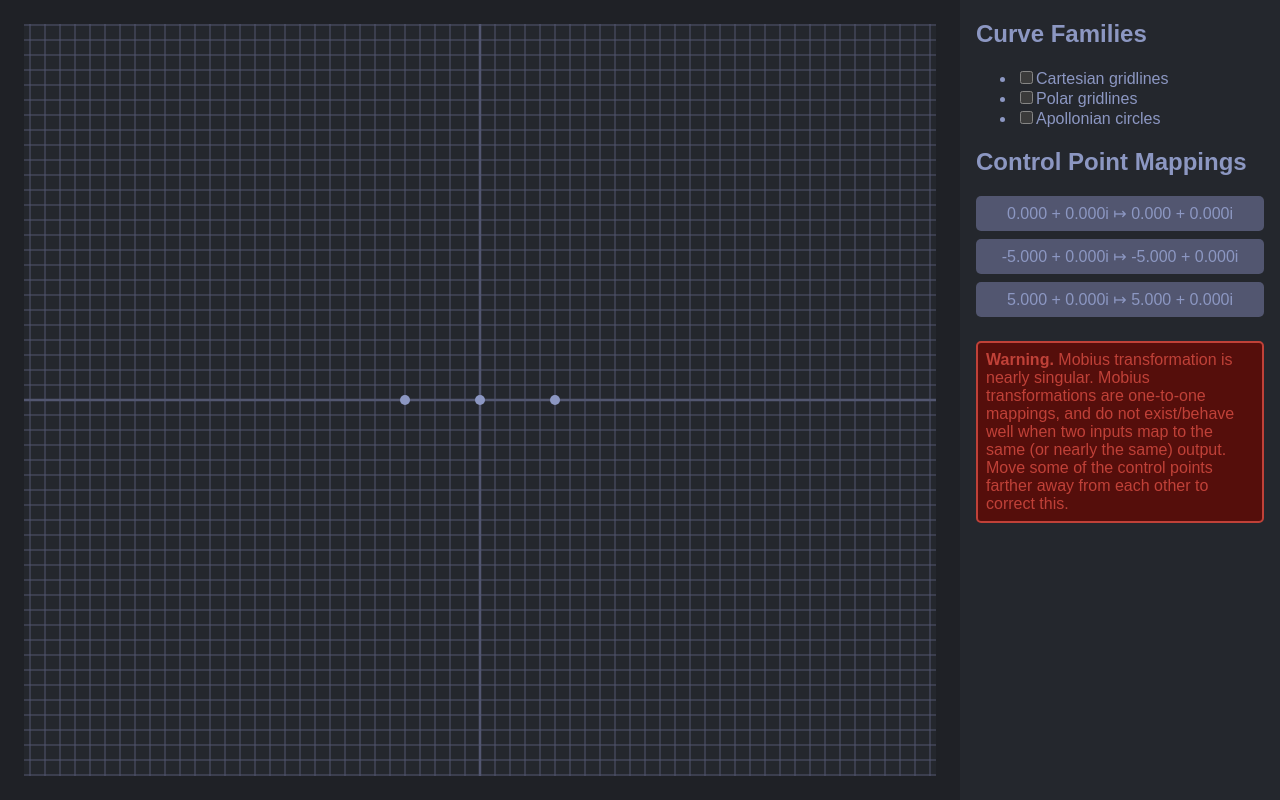
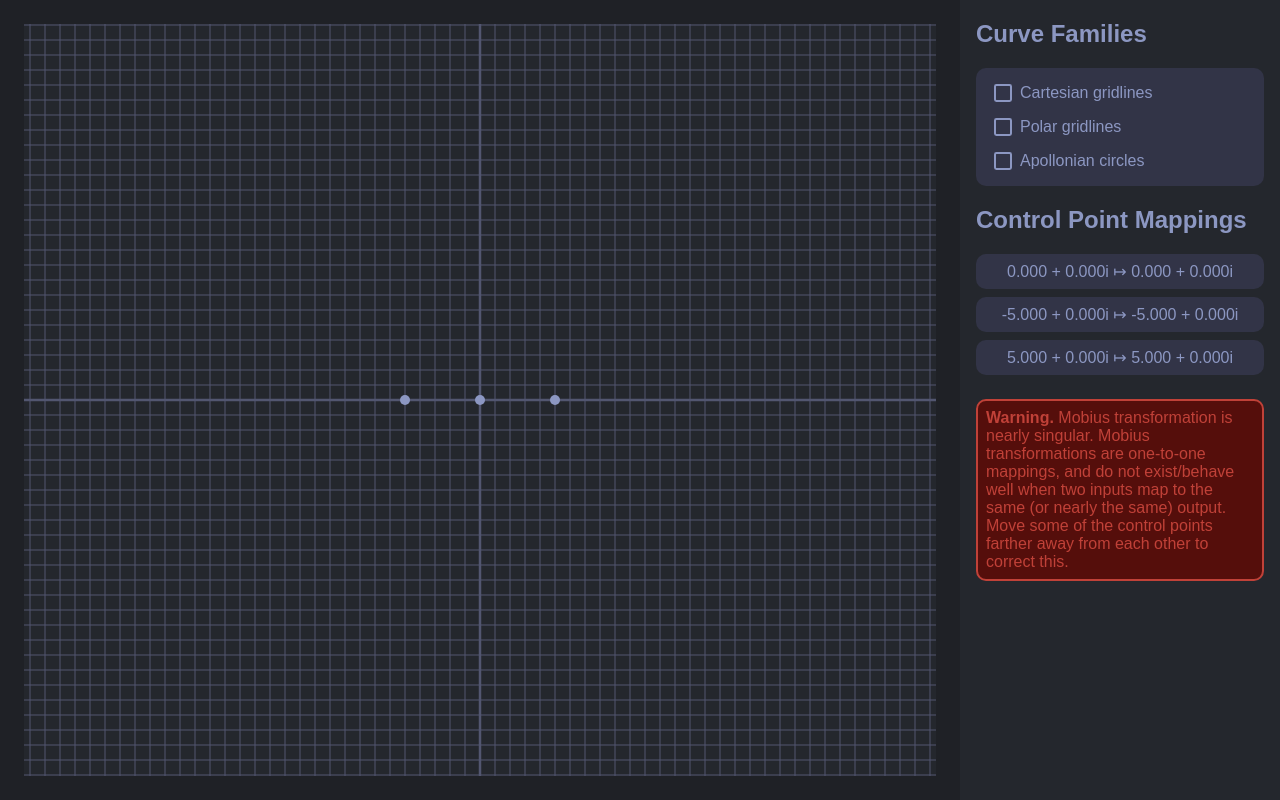
Before and after one commit to luojason/mobius-tform-app, a React (Vite) app: page / in a window 1280 px wide. Built offline with nearby package versions, Linux system fonts and the light colour scheme.

Commit message:
Add styling to checkboxes

```diff
--- /dev/null
+++ b/src/components/CheckBox.tsx
@@ -0,0 +1,13 @@
+import styles from "./components.module.css";
+
+interface CurveFamilyToggleProps {
+    readonly checked: boolean;
+    readonly onChange: (v: boolean) => void;
+}
+
+/** Styled checkbox input adapted from https://moderncss.dev/pure-css-custom-checkbox-style/. */
+export function CheckBox({ checked, onChange }: CurveFamilyToggleProps) {
+    return (
+        <input className={styles.checkbox} type='checkbox' checked={checked} onChange={e => onChange(e.target.checked)} />
+    );
+}
--- /dev/null
+++ b/src/components/components.module.css
@@ -0,0 +1,28 @@
+.checkbox {
+    appearance: none;
+    display: grid;
+    place-content: center;
+    margin: 0;
+    border: 0.15rem solid currentColor;
+    border-radius: 0.15rem;
+    color: currentColor;
+    width: 1.1rem;
+    height: 1.1rem;
+}
+
+.checkbox::before {
+    content: '';
+    filter: brightness(1.4);
+    width: .6rem;
+    height: .6rem;
+    box-shadow: inset 1rem 1rem currentColor;
+    /* hide inner box when unchecked */
+    transform: scale(0);
+
+    /* for windows high contrast mode */
+    background-color: CanvasText;
+}
+
+.checkbox:checked::before {
+    transform: scale(1);
+}
--- a/src/root.css
+++ b/src/root.css
@@ -9,7 +9,7 @@ as well as styling top-level elements not controlled by React.
     /* secondary background color (e.g. for nested elements) */
     --background-2: #24272d;
     /* tertiary background color (e.g. for nested elements) */
-    --background-3: #525670;
+    --background-3: #323447;
     /* primary foreground color (e.g. for text) */
     --foreground: #8c97c2;
     /* secondary foreground color */
@@ -19,6 +19,8 @@ as well as styling top-level elements not controlled by React.
     /* alternative text/foreground color for elements requiring attention (e.g. errors) */
     --alert-color: #c04138;
 
+    /* common border radius for text containers (not part of theme) */
+    --border-radius: 10px;
 
     background-color: var(--background);
     color: var(--foreground);
--- a/src/sidebar/CurveFamilyToggle.tsx
+++ b/src/sidebar/CurveFamilyToggle.tsx
@@ -1,11 +1,14 @@
+import { CheckBox } from "../components/CheckBox";
 import { GlobalStateDispatch } from "../hooks/useGlobalState";
 import { CURVE_FAMILY_NAMES, CurveFamilyKey, GlobalState } from "../model/backend";
+import styles from "./sidebar.module.css";
 
 interface CurveFamilyToggleProps {
     readonly globalState: GlobalState;
     readonly dispatch: GlobalStateDispatch;
 }
 
+/** Creates list of curve families that can be toggled on and off in the GraphCanvas. */
 export function CurveFamilyToggle({ globalState, dispatch }: CurveFamilyToggleProps) {
     const listItems = Object.entries(CURVE_FAMILY_NAMES).map(([key, name]) => {
         const checked = globalState.curves[key as CurveFamilyKey] !== undefined;
@@ -16,8 +19,8 @@ export function CurveFamilyToggle({ globalState, dispatch }: CurveFamilyTogglePr
         })
         return (
             <li key={key}>
-                <label>
-                    <input type='checkbox' checked={checked} onChange={e => action(e.target.checked)}/>
+                <label className={styles.curveToggle}>
+                    <CheckBox checked={checked} onChange={action} />
                     {name}
                 </label>
             </li>
@@ -25,7 +28,7 @@ export function CurveFamilyToggle({ globalState, dispatch }: CurveFamilyTogglePr
     });
 
     return (
-        <ul>
+        <ul className={styles.curveToggleContainer}>
             {listItems}
         </ul>
     )
--- a/src/sidebar/sidebar.module.css
+++ b/src/sidebar/sidebar.module.css
@@ -8,8 +8,8 @@
 
 .pointDisplay {
     margin-block: 0.5rem;
+    border-radius: var(--border-radius);
     padding: 0.5rem;
-    border-radius: 5px;
     text-align: center;
     background-color: var(--background-3);
 }
@@ -17,9 +17,31 @@
 .error {
     box-sizing: border-box;
     margin-block: 1.5rem;
+    border: 2px solid var(--alert-color);
+    border-radius: var(--border-radius);
     padding: 0.5rem;
-    border: 2px solid var(--alert-color);
-    border-radius: 5px;
     background-color: var(--alert-background);
     color: var(--alert-color);
 }
+
+.curveToggleContainer {
+    /* prevent parent-child margin collapse with flow-root */
+    display: flow-root;
+    margin-block: 0.5rem;
+    padding: 0;
+    border-radius: var(--border-radius);
+    background-color: var(--background-3);
+    list-style: none;
+}
+
+.curveToggleContainer>li {
+    margin-block: 1rem;
+    margin-inline: 1.15rem;
+}
+
+.curveToggle {
+    display: grid;
+    grid-template-columns: max-content auto;
+    align-items: center;
+    gap: 0.5rem;
+}
```
